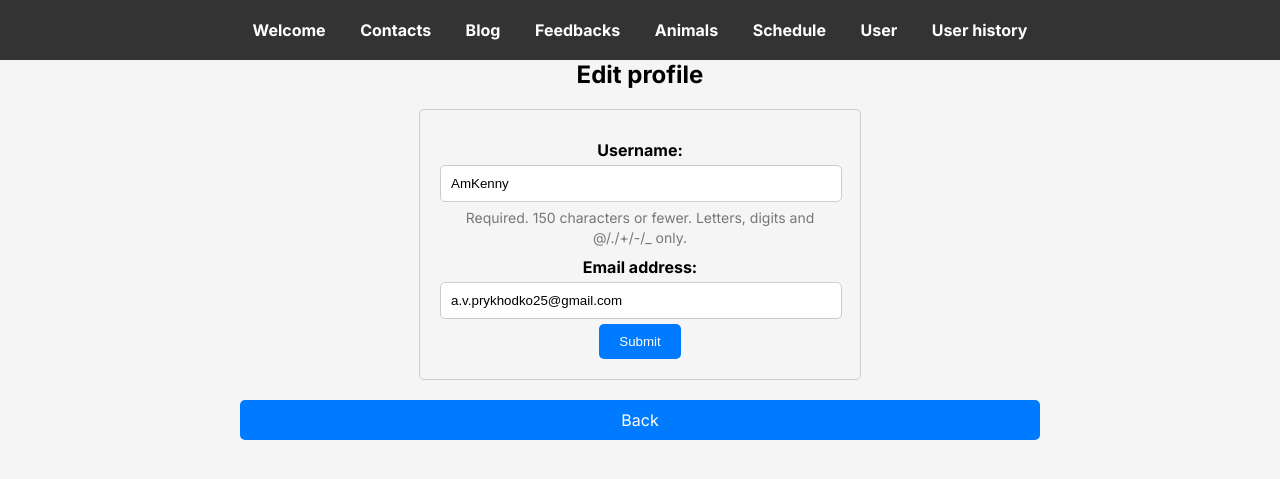
After one commit to am-kenny/pet_shelter, a Django app: page /profile/edit in a window 1280 px wide. The commit adds this page. Shown: the top 479 px of the page. Run offline with Django 4.2, Linux system fonts and the light colour scheme; a user stored in the database is signed in.

Commit message:
Add animal media, user media, user edit page, user edit form, change db media models

```diff
--- a/animals/models.py
+++ b/animals/models.py
@@ -25,8 +25,8 @@ class Animal(models.Model):
 
 class AnimalMedia(models.Model):
     animal = models.ForeignKey(Animal, on_delete=models.CASCADE)
-    media_link = models.CharField(max_length=255)
-    main = models.BooleanField()
+    media = models.ImageField(blank=False, upload_to='animal_images/', unique=True)
+    is_main = models.BooleanField()
 
 
 class Schedule(models.Model):
--- a/pet_shelter/settings.py
+++ b/pet_shelter/settings.py
@@ -11,7 +11,6 @@ https://docs.djangoproject.com/en/4.2/ref/settings/
 """
 import os
 from pathlib import Path
-print(os.environ)
 
 
 # Build paths inside the project like this: BASE_DIR / 'subdir'.
@@ -126,7 +125,10 @@ USE_TZ = False
 # Static files (CSS, JavaScript, Images)
 # https://docs.djangoproject.com/en/4.2/howto/static-files/
 
-STATIC_URL = 'static/'
+STATIC_URL = '/static/'
+MEDIA_ROOT = '/media/'
+
+MEDIA_ROOT = os.path.join(BASE_DIR, 'media')
 
 STATICFILES_DIRS = [
     BASE_DIR / "static"
--- a/pet_shelter/urls.py
+++ b/pet_shelter/urls.py
@@ -16,6 +16,8 @@ Including another URLconf
 """
 from django.contrib import admin
 from django.urls import path, include
+from django.conf import settings
+from django.conf.urls.static import static
 
 urlpatterns = [
     path('admin/', admin.site.urls),
@@ -23,4 +25,4 @@ urlpatterns = [
     path('', include("animals.urls")),
     path('', include("user.urls")),
     path('', include("main.urls"))
-]
+] + static(settings.MEDIA_URL, document_root=settings.MEDIA_ROOT)
--- a/static/style/style.css
+++ b/static/style/style.css
@@ -484,3 +484,117 @@ h1 {
     padding: 5px 10px;
     border-radius: 5px;
 }
+
+/* Styling for the page container */
+.page-container {
+    max-width: 800px;
+    margin: 0 auto;
+    text-align: center;
+}
+
+/* Styling for the user profile image container */
+.user-image-container {
+    width: 200px; /* Set the desired container width */
+    height: 200px; /* Set the desired container height */
+    overflow: hidden;
+    margin: 0 auto;
+}
+
+/* Styling for the user profile image */
+.user-image {
+    width: 100%;
+    height: 100%;
+    object-fit: cover;
+    border-radius: 50%;
+    box-shadow: 0 0 5px rgba(0, 0, 0, 0.2);
+}
+
+/* Styling for the user information */
+.user-info {
+    margin-top: 20px;
+    text-align: center;
+}
+
+/* Styling for the "Logout" link */
+.logout-link {
+    display: block;
+    margin-top: 20px;
+    text-decoration: none;
+    background-color: #007BFF;
+    color: #fff;
+    padding: 10px 20px;
+    border-radius: 5px;
+    text-align: center;
+}
+
+/* Hover effect for the "Logout" link */
+.logout-link:hover {
+    background-color: #0056b3;
+}
+
+/* Styling for the "Edit" button */
+.edit-button {
+    display: inline-block;
+    padding: 10px 20px;
+    background-color: #28a745; /* Green color, you can change this */
+    color: #fff;
+    border: none;
+    border-radius: 5px;
+    cursor: pointer;
+    text-decoration: none;
+    margin-right: 10px; /* Add some spacing between the button and other elements */
+}
+
+/* Hover effect for the "Edit" button */
+.edit-button:hover {
+    background-color: #1e7e34; /* Darker green color on hover */
+}
+
+/* Styling for the form container */
+.edit__form {
+    max-width: 400px;
+    margin: 0 auto;
+    padding: 20px;
+    background-color: #f5f5f5;
+    border: 1px solid #ccc;
+    border-radius: 5px;
+}
+
+/* Styling for labels */
+.edit__form label {
+    display: block;
+    margin-top: 10px;
+    font-weight: bold;
+}
+
+/* Styling for input fields */
+.edit__form input[type="text"],
+.edit__form input[type="email"] {
+    width: 95%;
+    padding: 10px;
+    margin: 5px 0;
+    border: 1px solid #ccc;
+    border-radius: 5px;
+}
+
+/* Styling for the submit button */
+.edit__form input[type="submit"] {
+    background-color: #007BFF;
+    color: #fff;
+    padding: 10px 20px;
+    border: none;
+    border-radius: 5px;
+    cursor: pointer;
+}
+
+/* Hover effect for the submit button */
+.edit__form input[type="submit"]:hover {
+    background-color: #0056b3;
+}
+
+/* Styling for the help text */
+.helptext {
+    color: #777;
+    font-size: 14px;
+    margin-top: 5px;
+}
--- a/templates/animals/animal.html
+++ b/templates/animals/animal.html
@@ -8,7 +8,7 @@
         <h1 class="animal-detail-title">{{ animal.name }}</h1>
         <div class="animal-detail">
             <div class="animal-image">
-                <img src="{{ animal.image.url }}" alt="{{ animal.name }}">
+                <img src="{{ image_url }}" alt="{{ animal.name }}">
             </div>
             <div class="animal-info">
                 <p><strong>Type:</strong> {{ animal.type }}</p>
--- /dev/null
+++ b/templates/user/edit.html
@@ -0,0 +1,15 @@
+{% extends "base.html" %}
+{% block title %}
+    Edit profile
+{% endblock %}
+{% block content %}
+    <div class="page-container">
+        <h1>Edit profile</h1>
+        <form method="post" class="edit__form">
+            {% csrf_token %}
+            {{ form }}
+            <input type="submit" value="Submit">
+        </form>
+        <a class="logout-link" href="{% url 'user' %}">Back</a>
+    </div>
+{% endblock %}
--- /dev/null
+++ b/user/forms.py
@@ -0,0 +1,8 @@
+from django.forms import ModelForm
+from django.contrib.auth.models import User
+
+
+class UpdateUserForm(ModelForm):
+    class Meta:
+        model = User
+        fields = ["username", "email"]
--- a/user/models.py
+++ b/user/models.py
@@ -4,5 +4,5 @@ from django.contrib.auth.models import User
 
 class UserMedia(models.Model):
     user = models.ForeignKey(User, on_delete=models.CASCADE)
-    media_link = models.CharField(max_length=255)
+    media = models.ImageField(blank=False, upload_to='user_images/', unique=True)
     main = models.BooleanField()
--- a/user/urls.py
+++ b/user/urls.py
@@ -3,9 +3,10 @@ from django.urls import path
 from . import views
 
 urlpatterns = [
-    path('user', views.index, name='user'),
+    path('profile', views.index, name='user'),
     path('login', views.user_login, name='login'),
     path('logout', views.user_logout, name='logout'),
     path('register', views.user_register, name='register'),
-    path('user/history', views.user_history, name='user_history')
+    path('history', views.user_history, name='user_history'),
+    path('profile/edit', views.edit_profile, name='edit'),
 ]
--- a/user/views.py
+++ b/user/views.py
@@ -3,12 +3,17 @@ from django.contrib.auth.models import User
 from django.http import HttpResponseNotFound
 from django.shortcuts import render, redirect
 import animals.models
+from user.forms import UpdateUserForm
 
 
 def index(request):
     if not request.user.is_authenticated:
         return redirect('/login')
-    return render(request, 'user/index.html', {})
+    if request.user.usermedia_set.filter(user_id=request.user.id).exists():
+        image_url = request.user.usermedia_set.first().media.url
+    else:
+        image_url = ""
+    return render(request, 'user/index.html', {"image_url": image_url})
 
 
 def user_login(request):
@@ -58,3 +63,18 @@ def user_history(request):
         return redirect('/login')
     user_schedule = animals.models.Schedule.objects.filter(user=request.user)
     return render(request, 'user/user_history.html', {"schedules": user_schedule})
+
+
+def edit_profile(request):
+    if not request.user.is_authenticated:
+        return redirect('/login')
+    if request.user.usermedia_set.filter(user_id=request.user.id).exists():
+        image_url = request.user.usermedia_set.first().media.url
+    else:
+        image_url = ""
+    form = UpdateUserForm(request.POST or None, instance=request.user)
+
+    if form.is_valid():
+        form.save()
+        return redirect('user')
+    return render(request, 'user/edit.html', {"image_url": image_url, "form": form})
```
Also changed, not shown: animals/views.py (+8 -2 lines), templates/user/index.html (+13 -5 lines), animals/migrations/0003_rename_main_animalmedia_is_main_and_more.py (added), animals/migrations/0004_alter_animalmedia_media.py (added), db.sqlite3 (deleted), media/animal_images/Bobik.jpg (added), media/animal_images/pet.png (added), media/user_images/IMG_8298.JPG (added), media/user_images/Kenny.jpg (added), user/migrations/0003_remove_usermedia_media_link_usermedia_media.py (added).
